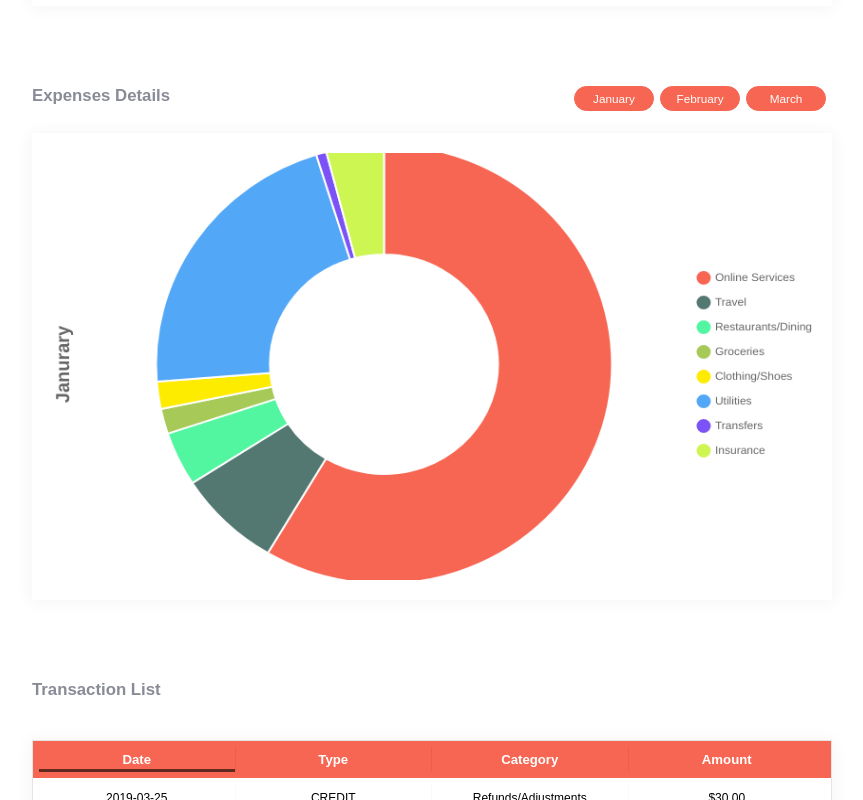
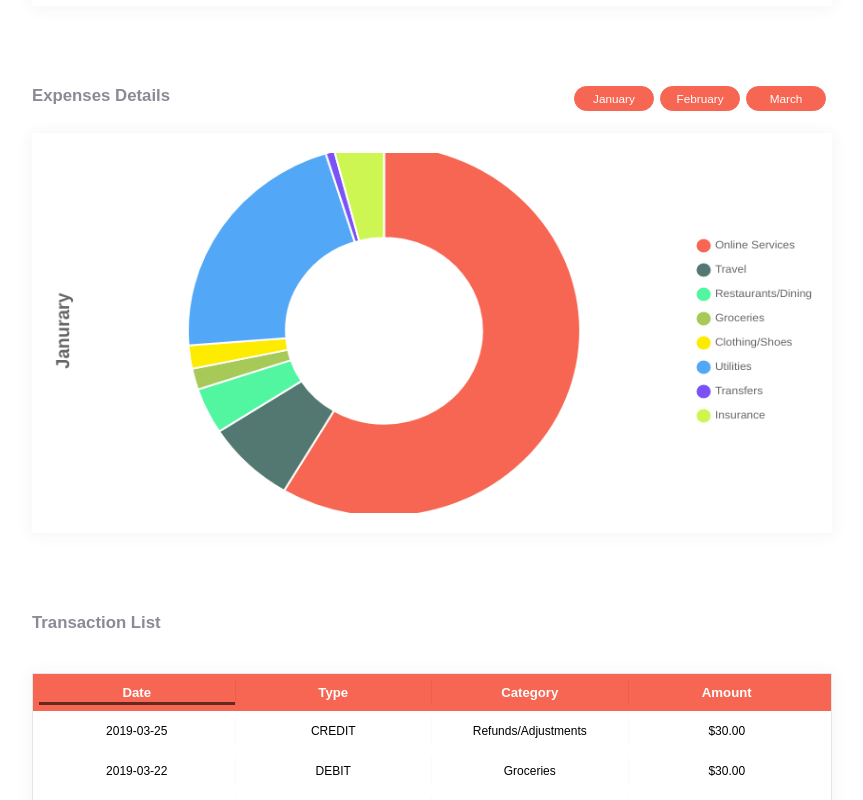
Before and after one commit to davidyoon85/betterfin, a React (Create React App) app: page / in a window 1280 px wide. Shown: the part 712-1512 px from the top of the page, without its empty margins (208-1071 px from the left). Built offline with nearby package versions, Linux system fonts and the light colour scheme.

Commit message:
enable aspect ratio

```diff
--- a/src/components/pie.js
+++ b/src/components/pie.js
@@ -98,7 +98,7 @@ class Pie extends React.Component {
                 yPadding: 15,
                 displayColors: false,
             },
-              maintainAspectRatio : false
+              // maintainAspectRatio : false
             }}
 
           />
```
